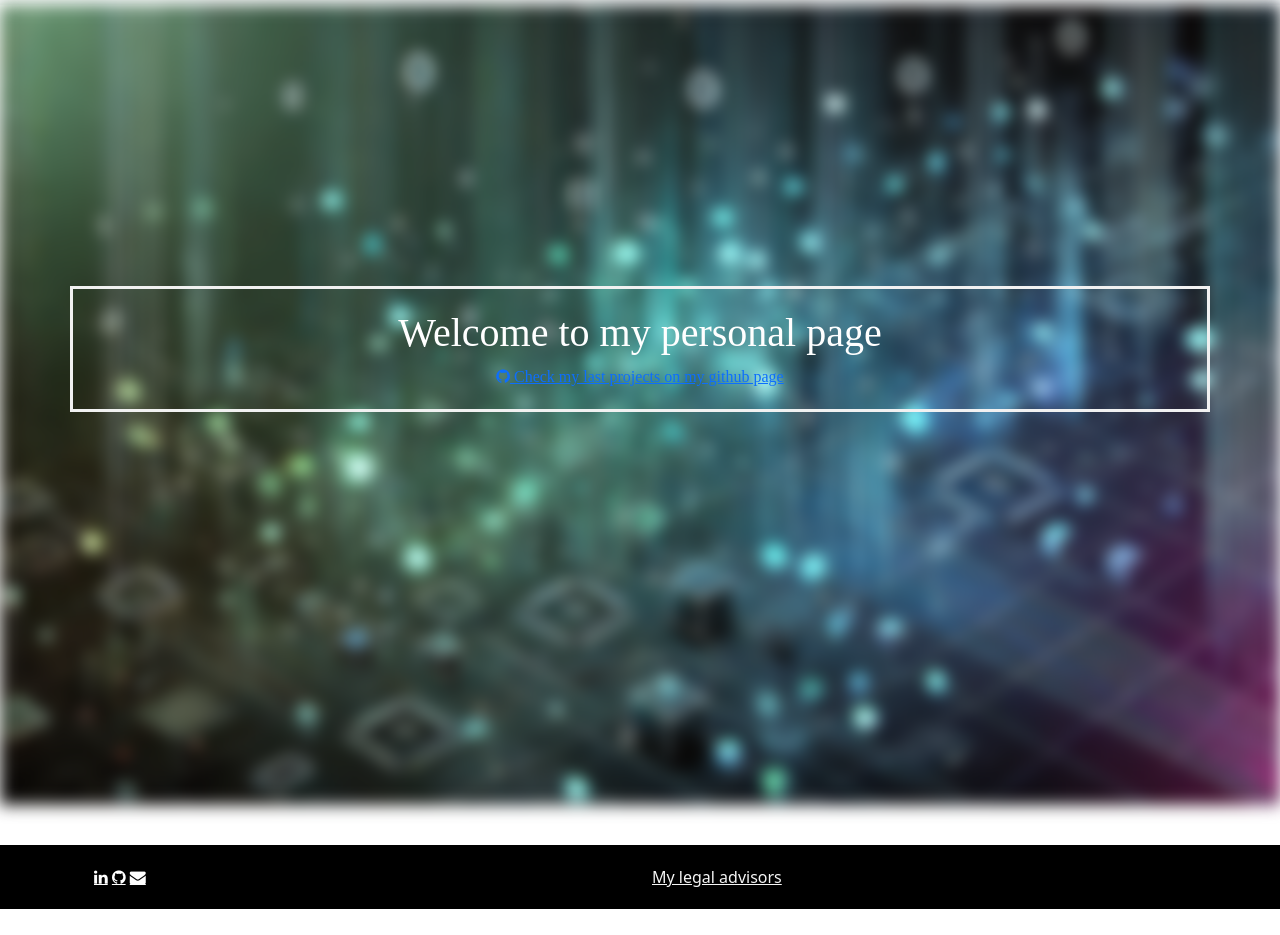
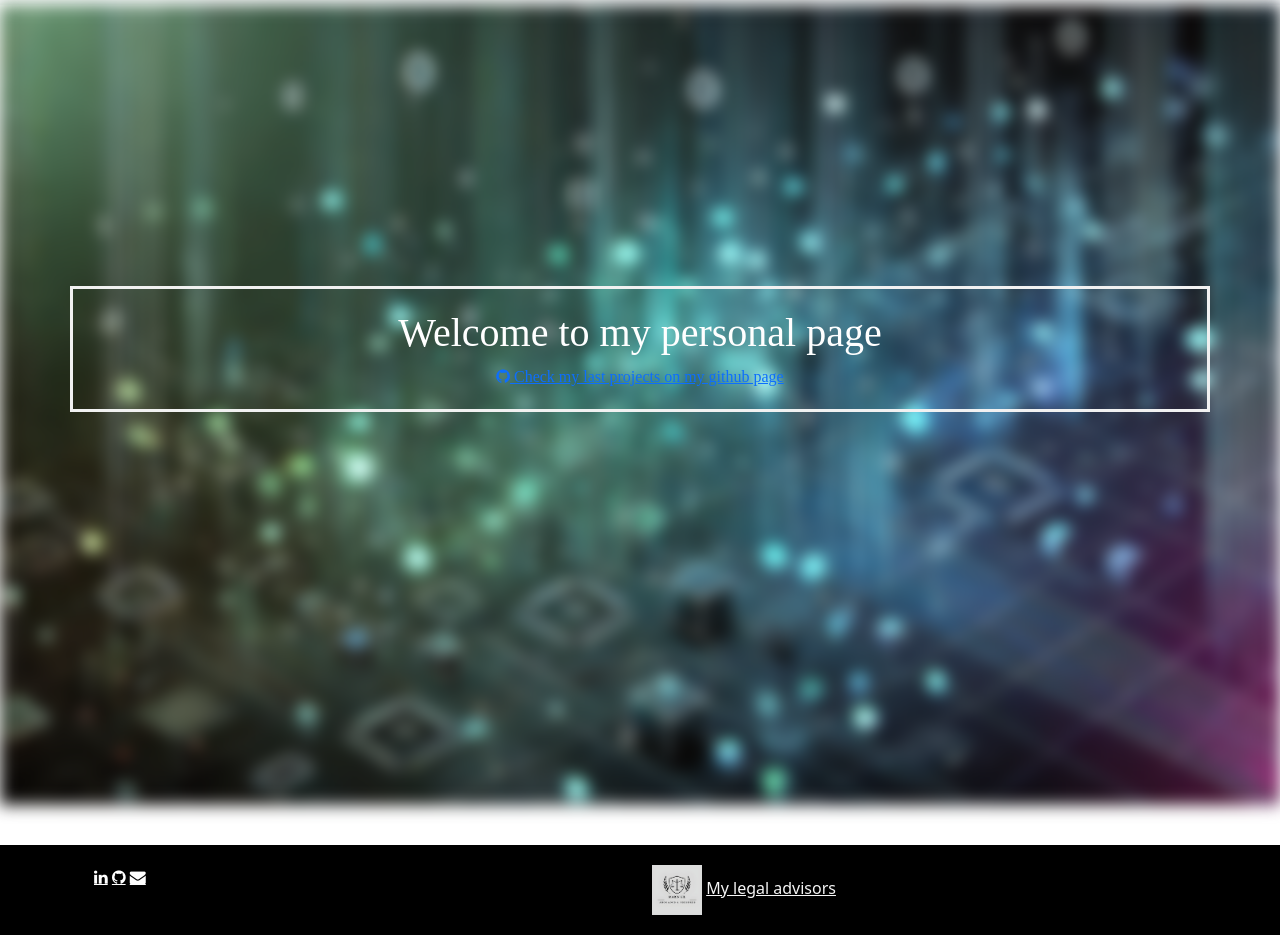
Before and after one commit to amarin95/amarin95.github.io, a plain HTML site: page index.html in a window 1280 px wide. Shown: the part 51-986 px from the top of the page. Before the commit the page ends 960 px from the top, so only its background shows below. Drawn offline with nearby package versions, Linux system fonts and the light colour scheme; a web font is replaced by a local one.

Commit message:
add sponsor image

```diff
--- a/index.html
+++ b/index.html
@@ -68,6 +68,7 @@
     </div>
 
     <div class="container">
+      <img style="height: 50px;" src="./assets/images/sponsor.jpg">
       <a href="http://www.maringilabogados.com" style="color: whitesmoke;">My legal advisors</a>
     </div>
     <div>
```
Also changed, not shown: assets/images/sponsor.jpg (added).
